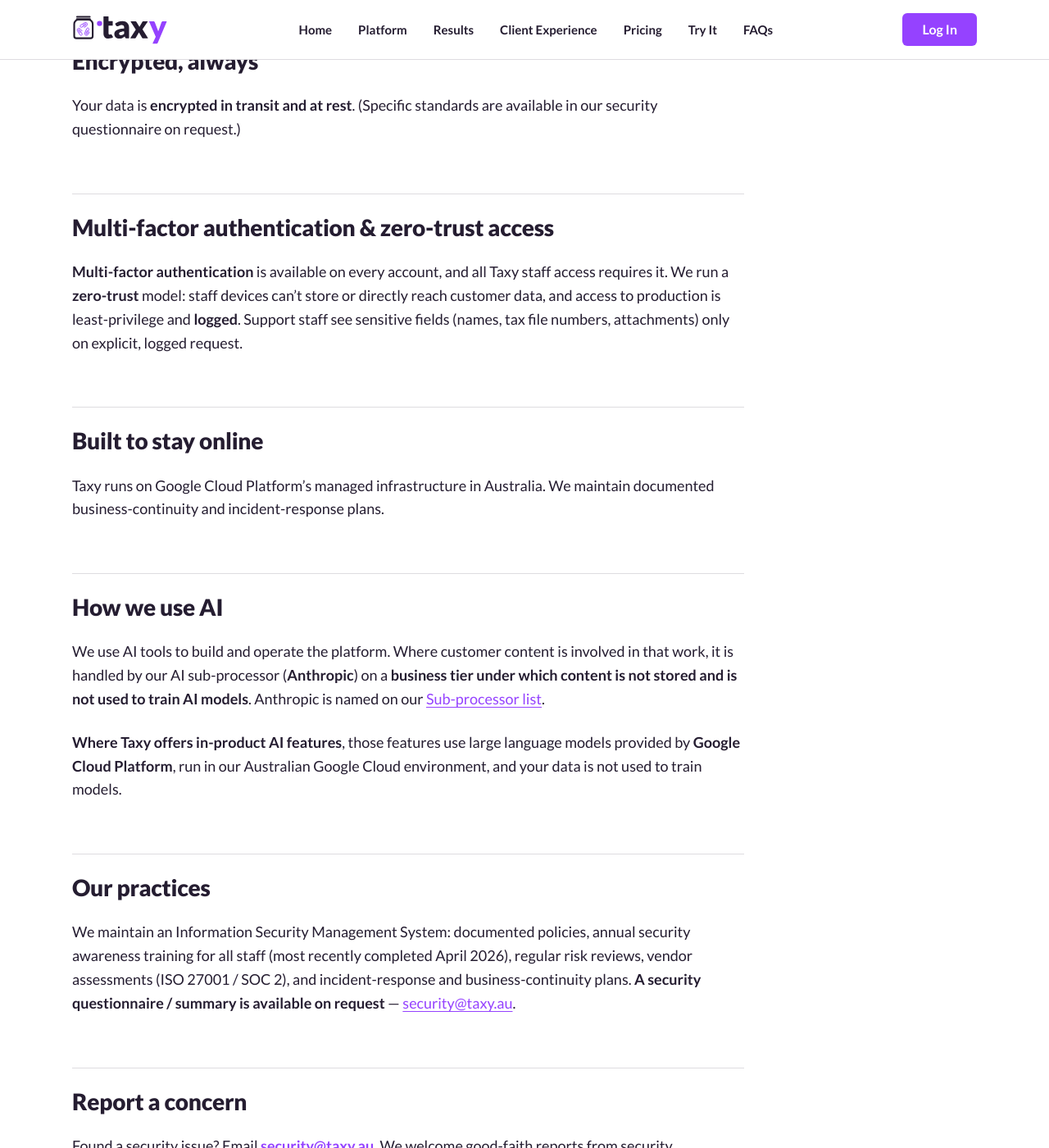
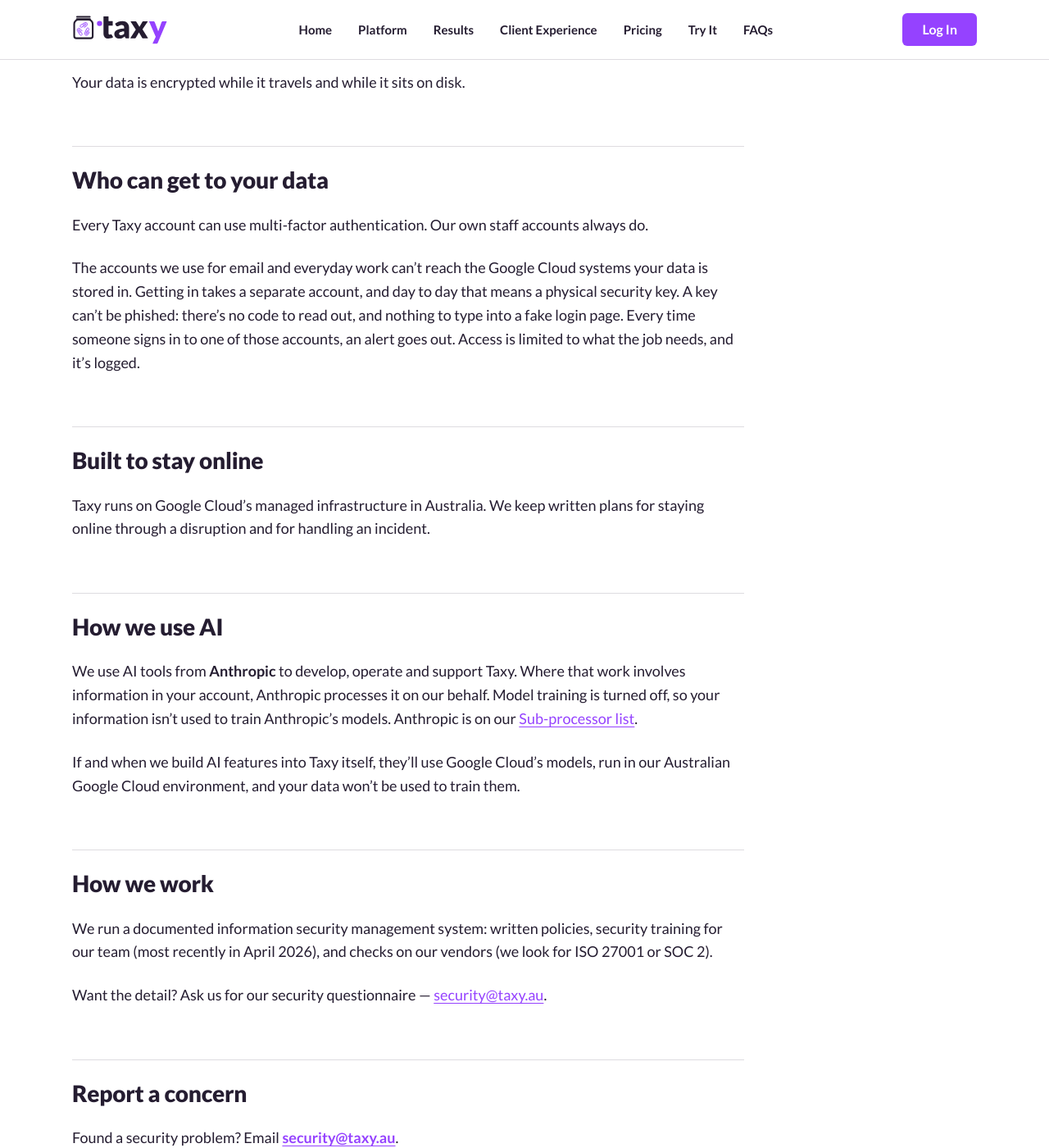
Before and after one commit to taxy-au/taxy-website, a Jekyll site: the page built from security.md, in a window 1280 px wide and 1400 px high, scrolled down 804 px. Shown: the whole window at 82% size. Built offline with Jekyll 4.4.1, drawn with Linux system fonts in a browser that asks for light colours; some of the changed text lies outside the part shown.

Commit message:
The legal pages say only what the ISMS supports
Regenerated from taxy-ops/legal as corrected on 2026-09-25 and dated
28 September 2026. The security page says the data in a firm's account
is stored in Australia rather than all application data, and drops
zero-trust and the support-access claim. The privacy policy and
sub-processor list describe Anthropic with model training off instead of
a business tier, name Google Australia as the hosting entity, and list
what each overseas provider handles. DPA 6.1(b) matches how sub-processors
are assessed, the Common Paper credit is back, and 2.0 is dated the day
it publishes. The Standard Terms fix a cross-reference and link the
licence.

Co-Authored-By: Claude Opus 5.5 <noreply@anthropic.com>

```diff
--- a/security.md
+++ b/security.md
@@ -2,56 +2,55 @@
 layout: legal
 title: "Security"
 heading: "Security at Taxy"
-description: "How Taxy protects your clients' data — Australian data residency, encryption in transit and at rest, MFA and zero-trust access, and our ISMS."
+description: "How Taxy protects your clients' data — Australian data residency, encryption in transit and at rest, MFA and limited access, and our ISMS."
 permalink: /security/
 ---
 
-_Last updated: 7 September 2026._
+_Last updated: 28 September 2026._
 
-Taxy holds some of the most sensitive information an accounting practice has — your clients'
-identities, financials and tax details. We treat all of it as restricted and critical. Here's how we
-protect it.
+Taxy holds some of the most sensitive information your practice has: your clients' identities,
+their finances, their tax affairs. Here's how we look after it.
 
-## Your data stays in Australia
-All application data is **stored in Australia** on Google Cloud Platform. We previously replicated
-encrypted backups to the United States; that replication has stopped and the data held there has been
-deleted. Some of our sub-processors operate overseas — see the international-transfers disclosure in
-our [Privacy Policy](/privacy-policy/) and our
-[Sub-processor list](/legal/subprocessors/).
+## Your data is stored in Australia
+The data in your Taxy account, including backups, is stored in Australia on Google Cloud. Some of
+the services we use to run Taxy are located overseas. Our
+[Sub-processor list](/legal/subprocessors/) names each one and the information it
+handles, and our [Privacy Policy](/privacy-policy/) explains how we manage it.
 
 ## Encrypted, always
-Your data is **encrypted in transit and at rest**. (Specific standards are available in our security
-questionnaire on request.)
+Your data is encrypted while it travels and while it sits on disk.
 
-## Multi-factor authentication & zero-trust access
-**Multi-factor authentication** is available on every account, and all Taxy staff access requires
-it. We run a **zero-trust** model: staff devices
-can't store or directly reach customer data, and access to production is least-privilege and
-**logged**. Support staff see sensitive fields (names, tax file numbers, attachments) only on
-explicit, logged request.
+## Who can get to your data
+Every Taxy account can use multi-factor authentication. Our own staff accounts always do.
+
+The accounts we use for email and everyday work can't reach the Google Cloud systems your data is stored in. Getting in takes a
+separate account, and day to day that means a physical security key. A key can't be phished: there's
+no code to read out, and nothing to type into a fake login page. Every time someone signs in to one
+of those accounts, an alert goes out. Access is limited to what the job needs, and it's logged.
+
 
 ## Built to stay online
-Taxy runs on Google Cloud Platform's managed infrastructure in Australia. We maintain documented
-business-continuity and incident-response plans.
+Taxy runs on Google Cloud's managed infrastructure in Australia. We keep written plans for staying
+online through a disruption and for handling an incident.
 
 ## How we use AI
-We use AI tools to build and operate the platform. Where customer content is involved in that work, it
-is handled by our AI sub-processor (**Anthropic**) on a **business tier under which content is not
-stored and is not used to train AI models**. Anthropic is named on our
-[Sub-processor list](/legal/subprocessors/).
+We use AI tools from **Anthropic** to develop, operate and support Taxy. Where that work involves
+information in your account, Anthropic processes it on our behalf. Model training is turned off, so
+your information isn't used to train Anthropic's models. Anthropic is on our [Sub-processor list](/legal/subprocessors/).
 
-**Where Taxy offers in-product AI features**, those features use large language models provided by
-**Google Cloud Platform**, run in our Australian Google Cloud environment, and your data is not used
-to train models.
+If and when we build AI features into Taxy itself, they'll use Google Cloud's models, run in our
+Australian Google Cloud environment, and your data won't be used to train them.
 
-## Our practices
-We maintain an Information Security Management System: documented policies, annual security
-awareness training for all staff (most recently completed April 2026), regular risk reviews, vendor
-assessments (ISO 27001 / SOC 2), and incident-response and business-continuity plans. **A security questionnaire / summary is available on
-request** — [security@taxy.au](mailto:security@taxy.au).
+## How we work
+We run a documented information security management system: written policies, security training for
+our team (most recently in April 2026), and checks on our vendors (we look for ISO 27001 or SOC 2).
+
+Want the detail? Ask us for our security questionnaire — [security@taxy.au](mailto:security@taxy.au).
 
 ## Report a concern
-Found a security issue? Email [**security@taxy.au**](mailto:security@taxy.au). We welcome good-faith reports from security
-researchers: if you report a vulnerability responsibly and give us reasonable time to fix it before
-disclosing, **we won't pursue legal action against you** for that research. Please don't access,
-modify or delete customer data, or degrade the service, while testing.
+Found a security problem? Email [**security@taxy.au**](mailto:security@taxy.au).
+
+We welcome good-faith reports from security researchers. Report something responsibly, give us
+reasonable time to fix it before you make it public, and we won't take legal action against you over
+that research. While you're testing, please don't access, modify or delete customer data, or degrade
+the service.
```
Also changed, not shown: legal/dpa.md (+9 -6 lines), legal/subprocessors.md (+9 -9 lines), legal/terms.md (+4 -4 lines), privacy-policy.md (+30 -24 lines).
